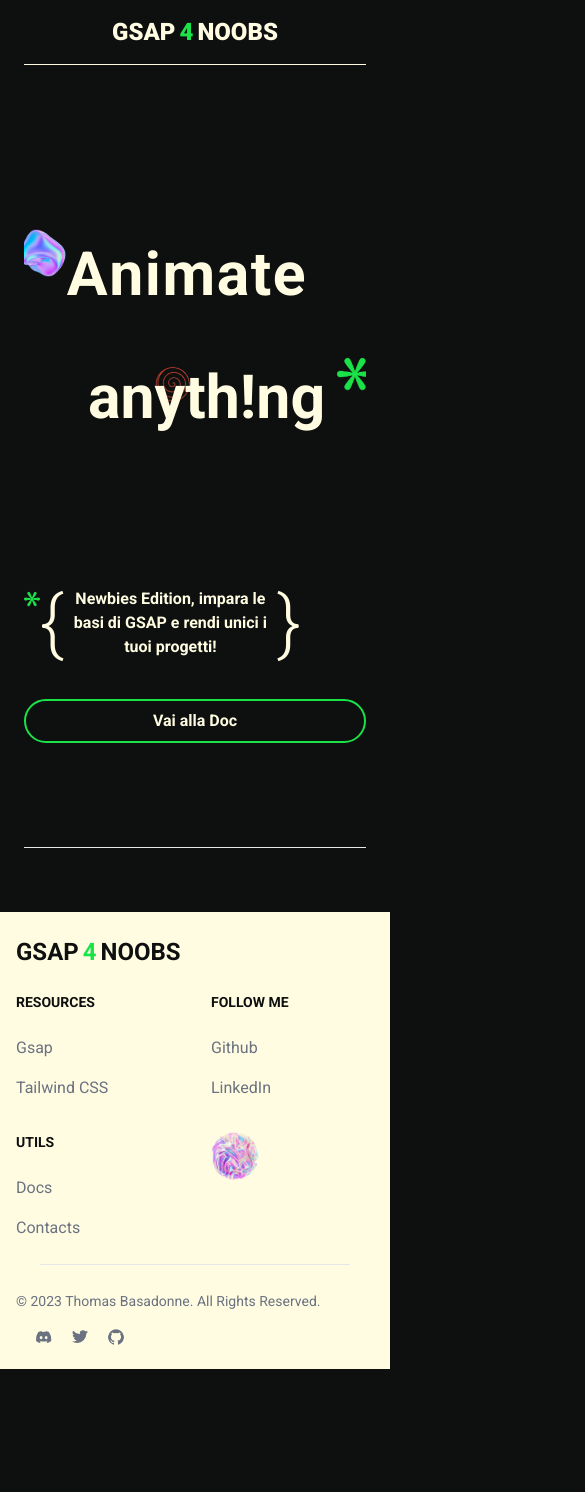
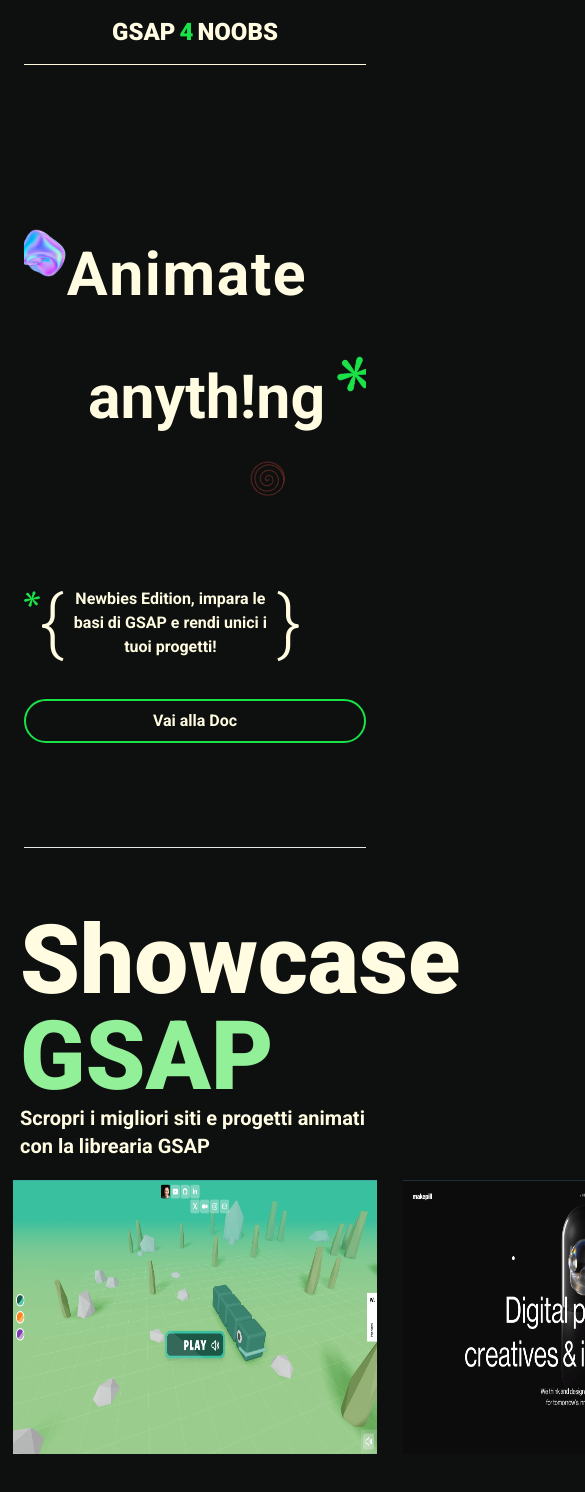
Before and after one commit to Thomas-Basadonne/gsap4noobs, a Vue app: page / in a window 390 px wide. Shown: the top 1492 px of the page, 585 px wide, since content can reach past the window. Before the commit the page ends 1369 px from the top, so only its background shows below. Built offline with nearby package versions, Linux system fonts and the light colour scheme.

Commit message:
init showcase section

```diff
--- a/src/App.vue
+++ b/src/App.vue
@@ -3,6 +3,7 @@
 import FooterApp from "./components/_partials/FooterApp.vue";
 
 import Jumbotron from "./components/home/Jumbotron.vue";
+import ShowCase from "./components/home/ShowCase.vue";
 
 export default {
   data() {
@@ -14,6 +15,7 @@
     HeaderApp,
     Jumbotron,
     FooterApp,
+    ShowCase,
   },
 };
 </script>
@@ -24,6 +26,7 @@
     <main class="flex-grow w-full">
       <Jumbotron />
       <hr class="mx-6 my-16" />
+      <ShowCase />
     </main>
     <footer class="bottom-0 w-full">
       <FooterApp />
--- a/src/components/home/ShowCase.vue
+++ b/src/components/home/ShowCase.vue
@@ -1,21 +1,138 @@
 <script>
-// import MyComponent from "./components/MyComponent.vue";
-
+import gsap from "gsap";
+import ScrollTrigger from "gsap/ScrollTrigger";
 export default {
   data() {
     return {
       title: "Hello world",
     };
   },
+  mounted() {
+    gsap.registerPlugin(ScrollTrigger);
 
-  // components: {
-  //   MyComponent,
-  // },
+    gsap.to(".gsap", {
+      duration: 2.5,
+      repeat: -1,
+      yoyo: true,
+      ease: "none",
+      color: "#1AE348",
+    });
+
+    const races = document.querySelector(".races");
+
+    function getScrollAmount() {
+      let racesWidth = 0;
+      for (const img of races.querySelectorAll("img")) {
+        racesWidth += img.offsetWidth;
+      }
+
+      return -(racesWidth - window.innerWidth);
+    }
+
+    const tween = gsap.to(races, {
+      x: getScrollAmount,
+      duration: 3,
+      ease: "none",
+    });
+
+    ScrollTrigger.create({
+      trigger: ".racesWrapper",
+      start: "top 0",
+      end: () => `+=${getScrollAmount() * -1}`,
+      pin: true,
+      animation: tween,
+      scrub: 1,
+      invalidateOnRefresh: true,
+      // markers: true,
+    });
+    const infoButton = document.querySelector(".info");
+    const moreDiv = document.querySelector(".more");
+
+    infoButton.addEventListener("click", () => {
+      // Anima il div .more per farlo apparire da destra
+      gsap.fromTo(
+        moreDiv,
+        {
+          x: 400, // Stato iniziale: spostamento di -100px lungo l'asse x
+        },
+        {
+          opacity: 1, // Stato finale: opacità 1
+          x: 0, // Stato finale: spostamento di 0px lungo l'asse x
+          duration: 1,
+          ease: "power2.inOut",
+        }
+      );
+
+      // Dopo che il tween è completato, elimina il bottone .info
+      gsap.to(infoButton, {
+        opacity: 0,
+        duration: 1,
+        ease: "power2.inOut",
+        onComplete: () => {
+          infoButton.remove();
+        },
+      });
+    });
+  },
 };
 </script>
 
 <template>
-  <h1>{{ title }}</h1>
+  <div class="my-5 ml-5">
+    <h2 class="font-black text-8xl">
+      Showcase
+      <span class="gsap">GSAP</span>
+    </h2>
+    <p class="font-bold text-xl">
+      Scropri i <span class="best">migliori siti e progetti</span> animati con
+      la librearia GSAP
+    </p>
+  </div>
+
+  <div class="racesWrapper">
+    <div class="races">
+      <img src="../../assets/img/showcase/showcase1.png" alt="" />
+      <img src="../../assets/img/showcase/showcase2.png" alt="" />
+      <img src="../../assets/img/showcase/showcase3.png" alt="" />
+      <img src="../../assets/img/showcase/showcase4.png" alt="" />
+      <img src="../../assets/img/showcase/showcase5.png" alt="" />
+      <img src="../../assets/img/showcase/showcase6.png" alt="" />
+    </div>
+  </div>
+
+  <button
+    class="info text-4xl font-black p-2 border rounded-full h-12 w-12 align-middle"
+  >
+    +
+  </button>
+  <div class="more my-5 mr-5 text-end" style="opacity: 0">
+    <h2 class="font-black text-2xl">Non ti bastano?</h2>
+    <p class="font-bold text-lg">
+      Lasciati ispirare dallo
+      <a
+        href="https://gsap.com/showcase/"
+        class="text-verde hover:scale-100 hover:underline"
+        >Showcase ufficiale</a
+      >
+    </p>
+  </div>
 </template>
 
-<style lang="scss" scoped></style>
+<style lang="scss" scoped>
+.races {
+  width: fit-content;
+  display: flex;
+  flex-wrap: nowrap;
+}
+
+.races img {
+  flex-shrink: 0;
+  padding-right: 0.8em;
+  padding-left: 0.8em;
+  margin: 0;
+}
+
+.races h2:last-of-type {
+  background: #e1e1ff;
+}
+</style>
```
